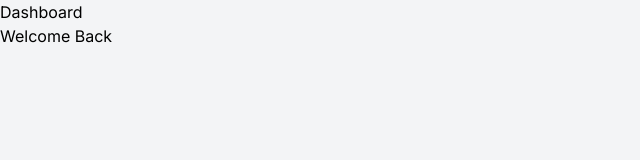
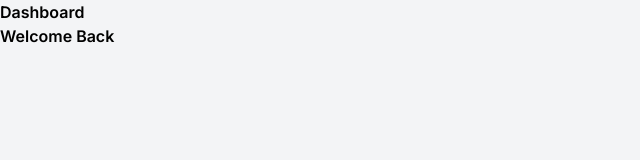
Before and after one commit to Hipiweed/petrol-test, a Next.js app: page / in a window 1280 px wide. Shown: the top 160 px of the page, without its empty margins (0-640 px from the left). Built offline with nearby package versions, Linux system fonts and the light colour scheme.

Commit message:
Some basic style changes

```diff
--- a/src/app/globals.css
+++ b/src/app/globals.css
@@ -10,18 +10,16 @@
 
 @media (prefers-color-scheme: dark) {
   :root {
-    --foreground-rgb: 255, 255, 255;
-    --background-start-rgb: 0, 0, 0;
-    --background-end-rgb: 0, 0, 0;
+    --background-color: white;
   }
 }
 
 body {
-  color: rgb(var(--foreground-rgb));
-  background: linear-gradient(
-      to bottom,
-      transparent,
-      rgb(var(--background-end-rgb))
-    )
-    rgb(var(--background-start-rgb));
+  color: black;
+  background: var(--background-color);
 }
+
+h2 {
+  color: black;
+  font-weight: 600;
+}
```
